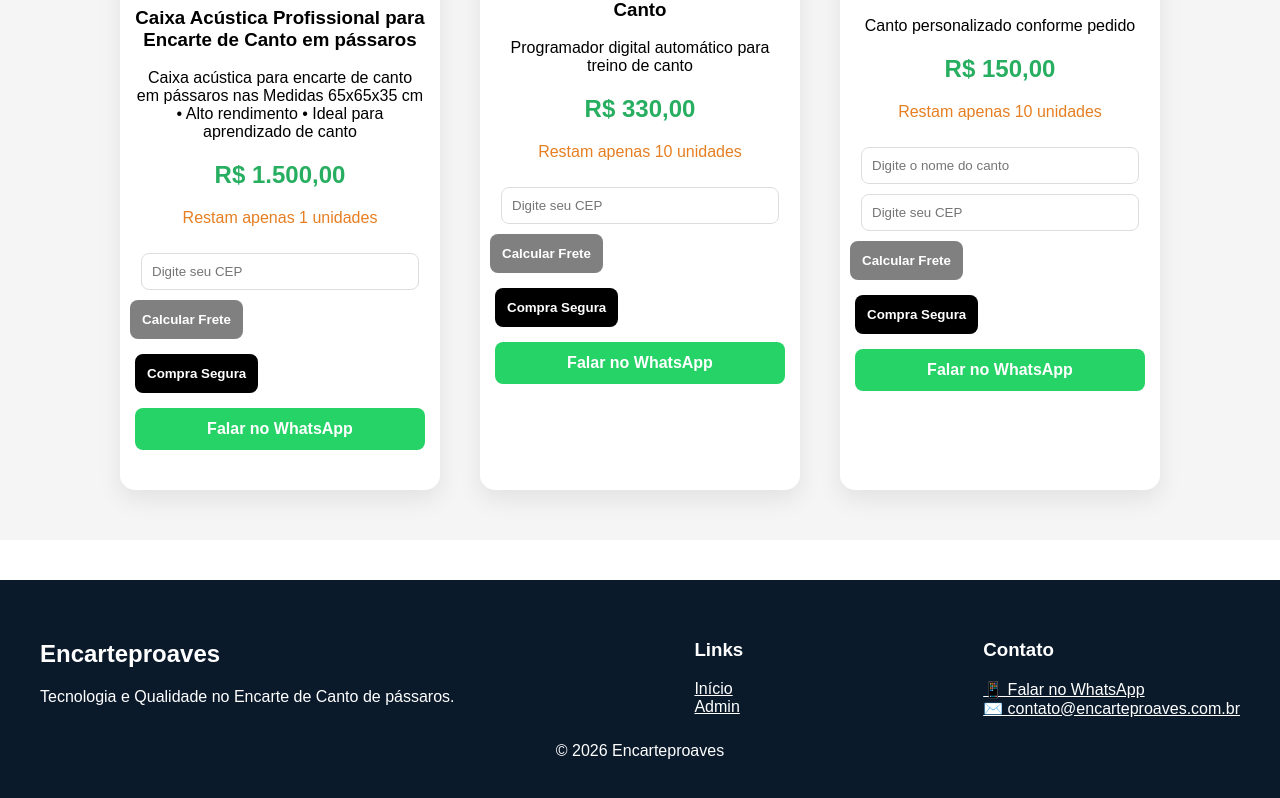
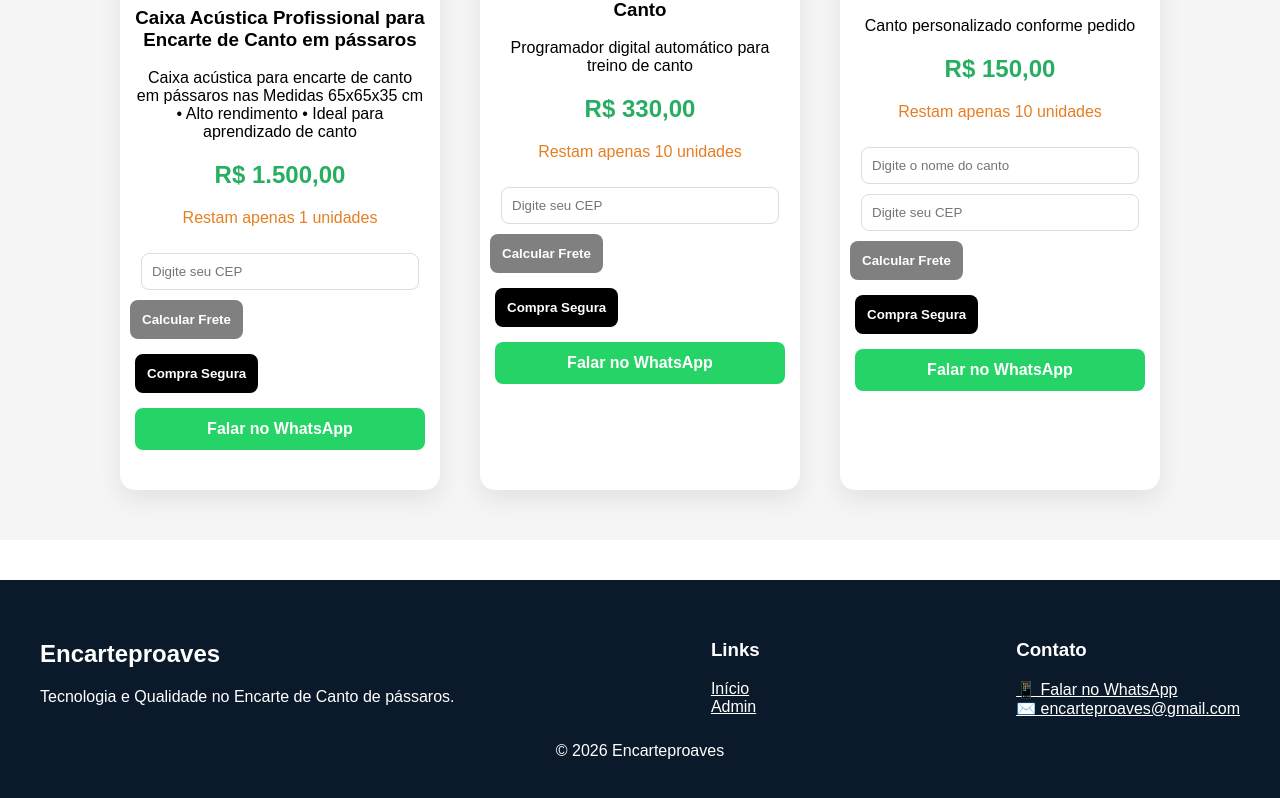
Before and after one commit to encarteproaves/encarteproaves, a Next.js app: page / in a window 1280 px wide. Shown: the part 674-1472 px from the top of the page. Built offline with nearby package versions, Linux system fonts and the light colour scheme.

Commit message:
fix email footer funcionando

```diff
--- a/app/components/Footer.js
+++ b/app/components/Footer.js
@@ -49,11 +49,11 @@ export default function Footer() {
           </a>
 
           <a
-            href="mailto:contato@encarteproaves.com.br"
-            style={{ display: "block", color: "#fff" }}
-          >
-            ✉️ contato@encarteproaves.com.br
-          </a>
+  href="mailto:encarteproaves@gmail.com?subject=Contato%20pelo%20site&body=Olá,%20vim%20pelo%20site%20EncarteProAves."
+  style={{ display: "block", color: "#fff" }}
+>
+  ✉️ encarteproaves@gmail.com
+</a>
         </div>
       </div>
 
```
